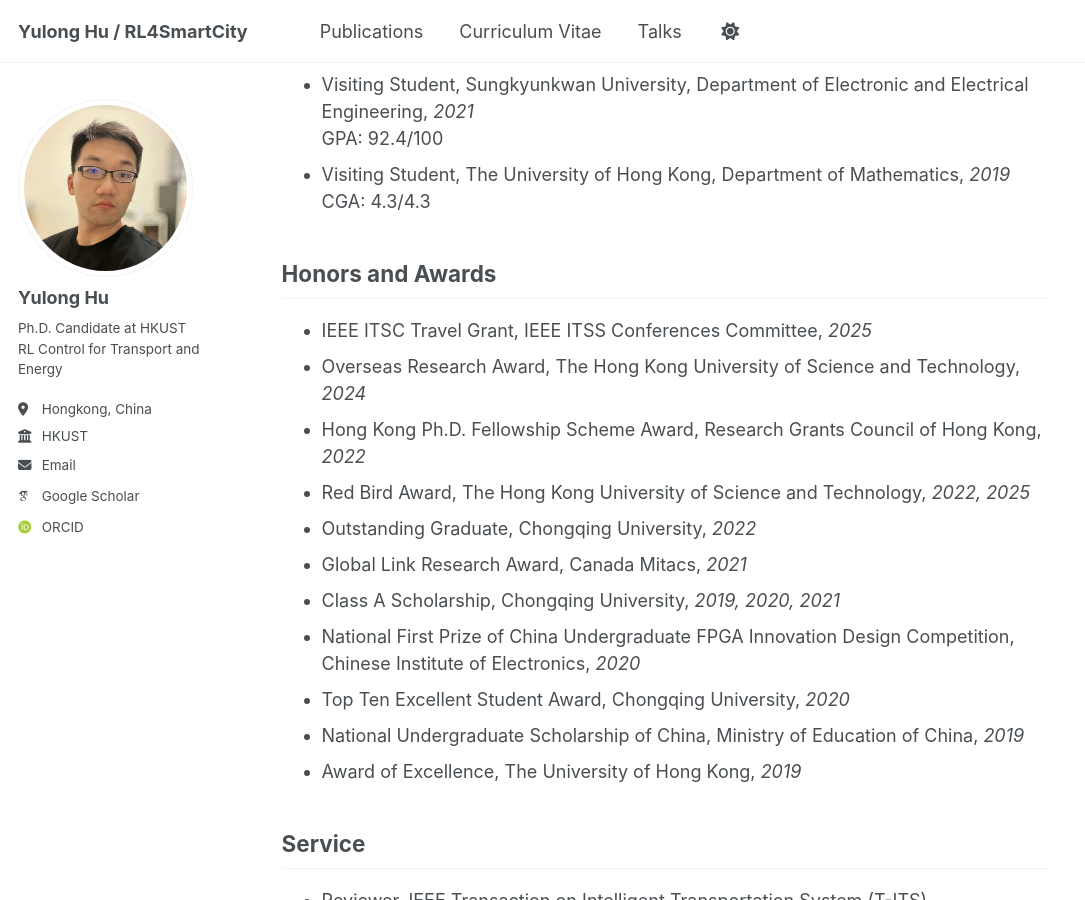
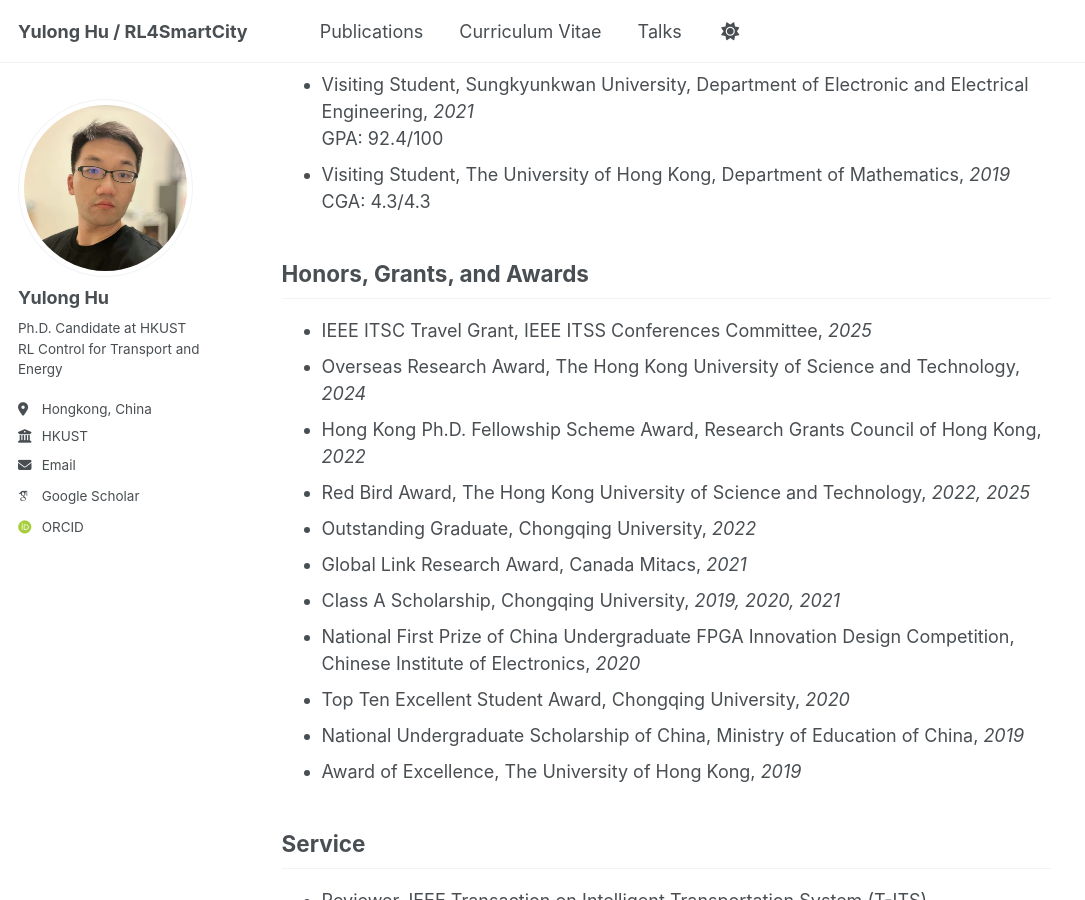
Before and after one commit to yulonghu2000/yulonghu2000.github.io, a Jekyll site: the page built from _pages/cv.md, in a window 1280 px wide and 900 px high, scrolled down 581 px. Shown: the whole window, without its empty margins (0-1085 px from the left). Built offline with Jekyll 4.4.1, drawn with Linux system fonts in a browser that asks for light colours; some web fonts are replaced.

Commit message:
Update cv.md

```diff
--- a/_pages/cv.md
+++ b/_pages/cv.md
@@ -18,7 +18,7 @@ author_profile: true
 - Visiting Student, The University of Hong Kong, Department of Mathematics, *2019*
   CGA: 4.3/4.3
 
-## Honors and Awards
+## Honors, Grants, and Awards
 - IEEE ITSC Travel Grant, IEEE ITSS Conferences Committee, *2025*
 - Overseas Research Award, The Hong Kong University of Science and Technology, *2024*
 - Hong Kong Ph.D. Fellowship Scheme Award, Research Grants Council of Hong Kong, *2022*
```
